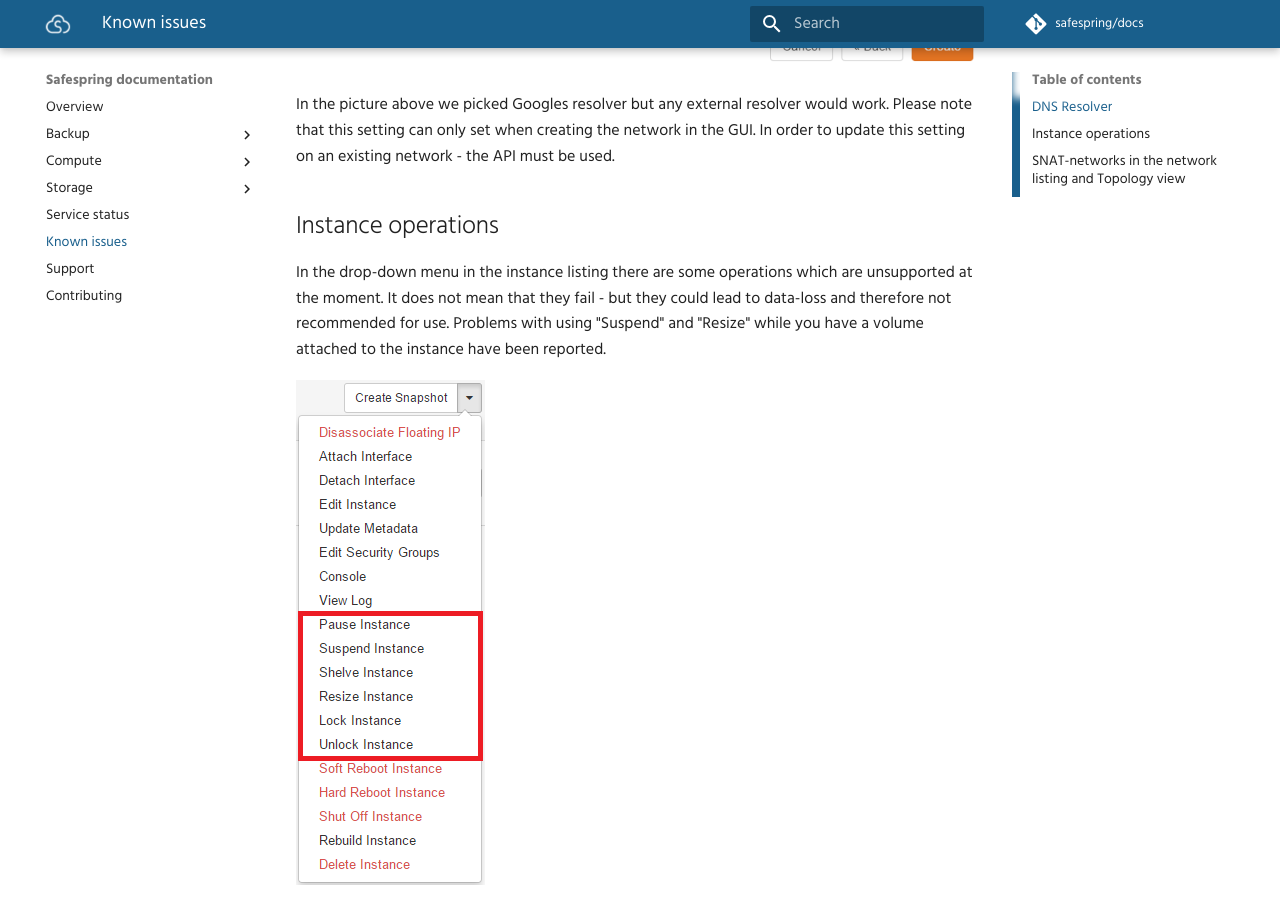
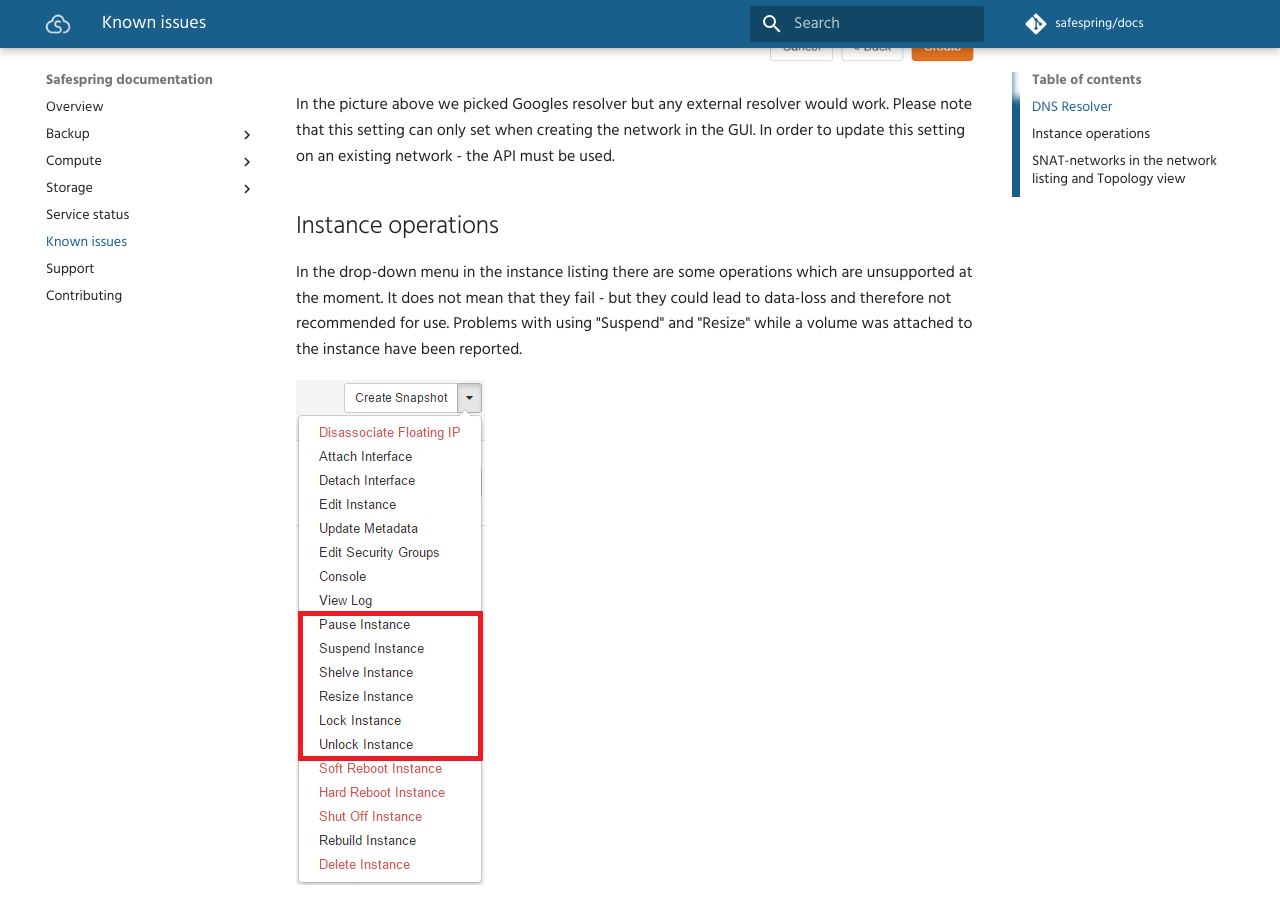
Before and after one commit to safespring/docs, an MkDocs documentation site: the page built from content/known-issues.md, in a window 1280 px wide and 900 px high, scrolled down 946 px. Built offline with MkDocs 1.6.1 and Material for MkDocs 9.7.7, drawn with Linux system fonts in a browser that asks for light colours; comment, search, counter and statistics services are not loaded; old or Windows-style settings are respelled for this version of MkDocs.

Commit message:
Added info about resize and suspend with volume attached. Minor change.

```diff
--- a/content/known-issues.md
+++ b/content/known-issues.md
@@ -9,7 +9,7 @@ The built in resolver in the platform has some issues in the current version. It
 In the picture above we picked Googles resolver but any external resolver would work. Please note that this setting can only set when creating the network in the GUI. In order to update this setting on an existing network - the API must be used.
 
 ##Instance operations
-In the drop-down menu in the instance listing there are some operations which are unsupported at the moment. It does not mean that they fail - but they could lead to data-loss and therefore not recommended for use. Problems with using "Suspend" and "Resize" while you have a volume attached to the instance have been reported.
+In the drop-down menu in the instance listing there are some operations which are unsupported at the moment. It does not mean that they fail - but they could lead to data-loss and therefore not recommended for use. Problems with using "Suspend" and "Resize" while a volume was attached to the instance have been reported.
 
 
 ![Create Network Tab 3](/images/instance-dropdown.png)
```
